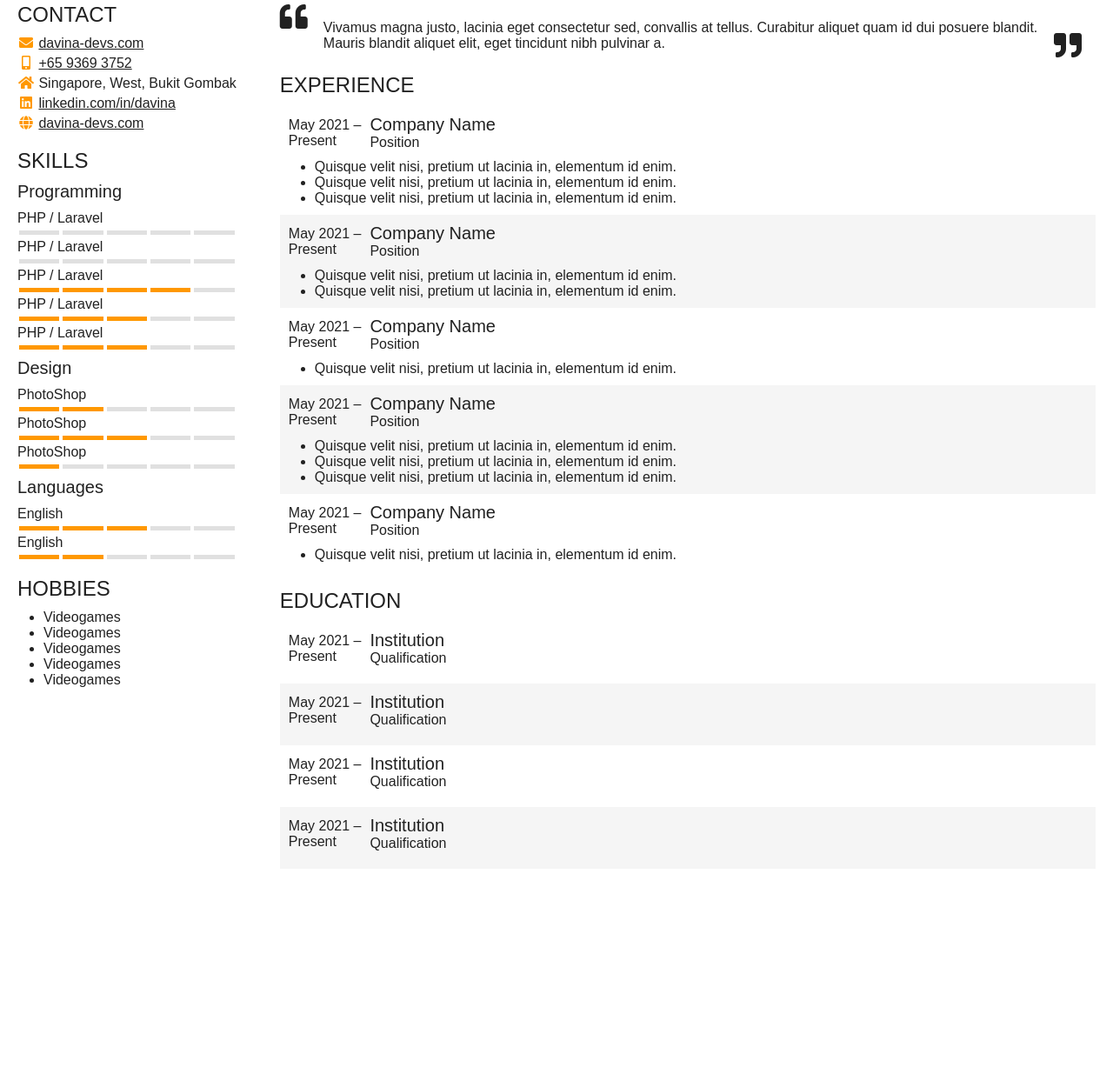
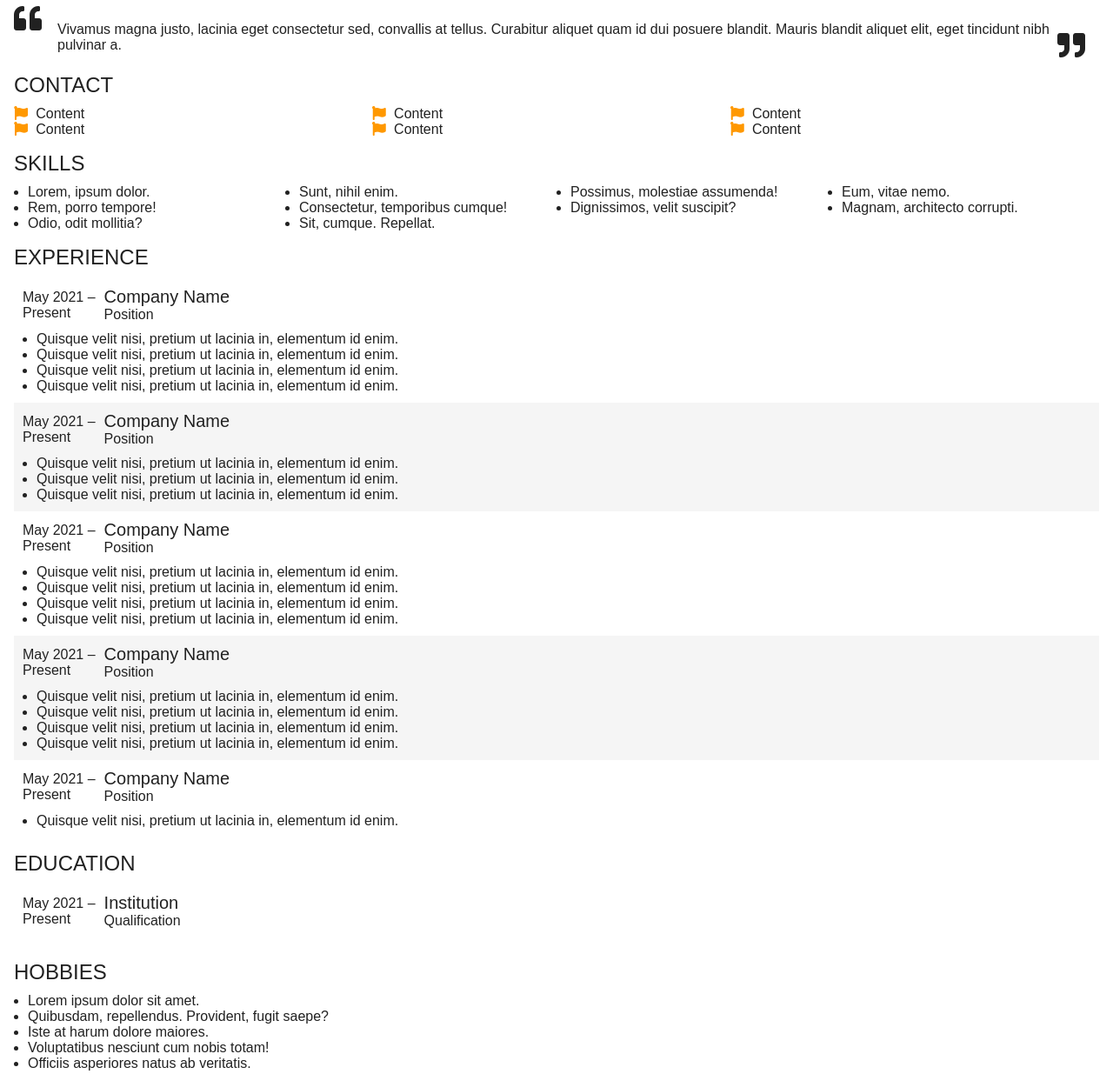
Before and after one commit to davinaleong/proj-resume-template, a plain HTML site: page index.html in a window 1280 px wide. Shown: the part 236-1471 px from the top of the page at 87% size. Before the commit the page ends 1255 px from the top, so only its background shows below. Drawn offline with Linux system fonts and the light colour scheme; a web font is replaced by a local one.

Commit message:
Revised resume layout

```diff
--- a/css/main.css
+++ b/css/main.css
@@ -81,11 +81,11 @@ code, .code, pre, .pre {
 }
 
 ul, ol {
-  margin-left: 30px;
+  margin-left: 1em;
 }
 
 p, .p {
-  margin-bottom: 5px;
+  margin-bottom: 0.2em;
 }
 
 .text-align-left {
@@ -94,6 +94,10 @@ p, .p {
 
 .text-align-center {
   text-align: center;
+}
+
+.text-orange {
+  color: var(--color-orange);
 }
 
 .text-align-right {
@@ -118,12 +122,12 @@ header {
 
 aside {
   grid-area: aside;
-  padding-left: 20px;
-  padding-right: 20px;
+  padding-left: 1em;
+  padding-right: 1em;
 }
 
 aside>section {
-  margin-bottom: 20px;
+  margin-bottom: 1em;
 }
 
 aside>section>div {
@@ -136,12 +140,12 @@ aside>section>div {
 
 .content {
   grid-area: content;
-  padding-left: 20px;
-  padding-right: 20px;
+  padding-left: 1em;
+  padding-right: 1em;
 }
 
 .content>section:not(:first-child) {
-  margin-bottom: 20px;
+  margin-bottom: 1em;
 }
 
 main {
@@ -150,7 +154,7 @@ main {
     "header"
     "aside"
     "content";
-  gap: 30px;
+  gap: 1em;
 }
 
 .img-responsive {
@@ -213,8 +217,31 @@ main {
   background-color: var(--color-yellow);
 }
 
+.contact ul {
+  list-style-type: none;
+  margin-left: 0;
+  width: 100%;
+  display: flex;
+  flex-wrap: wrap;
+}
+
+.contact ul > * {
+  width: 33%;
+}
+
 .contact i {
   color: var(--color-orange);
+  margin-right: 0.3em;
+}
+
+.skills ul {
+  width: 100%;
+  display: flex;
+  flex-wrap: wrap;
+}
+
+.skills ul > * {
+  width: 25%;
 }
 
 .rating {
@@ -284,18 +311,6 @@ main {
 }
 
 @media screen and (min-width: 540px) {
-  main {
-    grid-template-areas:
-      "header header"
-      "aside content";
-  }
-
-  aside {
-    grid-area: aside;
-    padding-left: 20px;
-    padding-right: 0;
-  }
-
   div#content {
     grid-area: content;
     padding-left: 0;
--- a/index.html
+++ b/index.html
@@ -22,7 +22,7 @@
         <div class="landing-upper">
           <div class="landing-content">
             <div class="image">
-              <img src="" alt="profile pic" class="img-responsive">
+              <img src="images/professional-circle-420.png" alt="profile pic" class="img-responsive">
             </div>
             <div class="text">
               <h1 class="text-uppercase">Davina Leong</h1>
@@ -34,39 +34,125 @@
       </section>
     </header>
 
-    <aside>
-      <h2 class="h5 text-uppercase heading-contact">Contact</h2>
-
-      <section class="contact"></section>
-
-      <h2 class="h5 text-uppercase heading-skills">Skills</h2>
-
-      <section class="skills"></section>
-
-      <h2 class="h5 text-uppercase heading-hobbies">Hobbies</h2>
-
-      <section class="hobbies"></section>
-    </aside>
-
     <div class="content">
       <section class="description">
         <i class="fa fa-quote-left fa-2x left-quote"></i>
-        <p></p>
+        <p>Vivamus magna justo, lacinia eget consectetur sed, convallis at tellus. Curabitur aliquet quam id dui posuere blandit. Mauris blandit aliquet elit, eget tincidunt nibh pulvinar a.</p>
         <i class="fa fa-quote-right fa-2x right-quote"></i>
       </section>
 
+      <h2 class="h5 text-uppercase heading-contact">Contact</h2>
+      <section class="contact">
+        <ul>
+          <li><i class="fa fa-flag"></i> Content</li>
+          <li><i class="fa fa-flag"></i> Content</li>
+          <li><i class="fa fa-flag"></i> Content</li>
+          <li><i class="fa fa-flag"></i> Content</li>
+          <li><i class="fa fa-flag"></i> Content</li>
+          <li><i class="fa fa-flag"></i> Content</li>
+        </ul>
+      </section>
+
+      <h2 class="h5 text-uppercase heading-skills">Skills</h2>
+      <section class="skills">
+        <ul>
+          <li>Lorem, ipsum dolor.</li>
+          <li>Sunt, nihil enim.</li>
+          <li>Possimus, molestiae assumenda!</li>
+          <li>Eum, vitae nemo.</li>
+          <li>Rem, porro tempore!</li>
+          <li>Consectetur, temporibus cumque!</li>
+          <li>Dignissimos, velit suscipit?</li>
+          <li>Magnam, architecto corrupti.</li>
+          <li>Odio, odit mollitia?</li>
+          <li>Sit, cumque. Repellat.</li>
+        </ul>
+      </section>
+
       <h2 class="h5 text-uppercase heading-experience">Experience</h2>
+      <section class="experience">
+        <div class="experience-item">
+          <div class="title">
+            <div class="period">May 2021 –<br>Present</div>
+            <div class="text">
+              <h3 class="h6">Company Name</h3>
+              <p>Position</p>
+            </div>
+          </div><!-- /.title -->
+          <ul><li>Quisque velit nisi, pretium ut lacinia in, elementum id enim.</li><li>Quisque velit nisi, pretium ut lacinia in, elementum id enim.</li><li>Quisque velit nisi, pretium ut lacinia in, elementum id enim.</li><li>Quisque velit nisi, pretium ut lacinia in, elementum id enim.</li></ul>
+        </div><!-- /.experience-item -->
 
-      <section class="experience"></section>
+        <div class="experience-item">
+          <div class="title">
+            <div class="period">May 2021 –<br>Present</div>
+            <div class="text">
+              <h3 class="h6">Company Name</h3>
+              <p>Position</p>
+            </div>
+          </div><!-- /.title -->
+          <ul><li>Quisque velit nisi, pretium ut lacinia in, elementum id enim.</li><li>Quisque velit nisi, pretium ut lacinia in, elementum id enim.</li><li>Quisque velit nisi, pretium ut lacinia in, elementum id enim.</li></ul>
+        </div><!-- /.experience-item -->
+
+        <div class="experience-item">
+          <div class="title">
+            <div class="period">May 2021 –<br>Present</div>
+            <div class="text">
+              <h3 class="h6">Company Name</h3>
+              <p>Position</p>
+            </div>
+          </div><!-- /.title -->
+          <ul><li>Quisque velit nisi, pretium ut lacinia in, elementum id enim.</li><li>Quisque velit nisi, pretium ut lacinia in, elementum id enim.</li><li>Quisque velit nisi, pretium ut lacinia in, elementum id enim.</li><li>Quisque velit nisi, pretium ut lacinia in, elementum id enim.</li></ul>
+        </div><!-- /.experience-item -->
+
+        <div class="experience-item">
+          <div class="title">
+            <div class="period">May 2021 –<br>Present</div>
+            <div class="text">
+              <h3 class="h6">Company Name</h3>
+              <p>Position</p>
+            </div>
+          </div><!-- /.title -->
+          <ul><li>Quisque velit nisi, pretium ut lacinia in, elementum id enim.</li><li>Quisque velit nisi, pretium ut lacinia in, elementum id enim.</li><li>Quisque velit nisi, pretium ut lacinia in, elementum id enim.</li><li>Quisque velit nisi, pretium ut lacinia in, elementum id enim.</li></ul>
+        </div><!-- /.experience-item -->
+
+        <div class="experience-item">
+          <div class="title">
+            <div class="period">May 2021 –<br>Present</div>
+            <div class="text">
+              <h3 class="h6">Company Name</h3>
+              <p>Position</p>
+            </div>
+          </div><!-- /.title -->
+          <ul><li>Quisque velit nisi, pretium ut lacinia in, elementum id enim.</li></ul>
+        </div><!-- /.experience-item -->
+      </section>
 
       <h2 class="h5 text-uppercase heading-education">Education</h2>
+      <section class="education">
+        <div class="education-item">
+          <div class="title">
+            <div class="period">May 2021 –<br>Present</div>
+            <div class="text">
+              <h3 class="h6">Institution</h3>
+              <p>Qualification</p>
+            </div>
+          </div><!-- /.title -->
+        </div><!-- /.education-item -->
+      </section>
 
-      <section class="education"></section>
+      <h2 class="h5 text-uppercase heading-hobbies">Hobbies</h2>
+      <section class="hobbies">
+        <ul>
+          <li>Lorem ipsum dolor sit amet.</li>
+          <li>Quibusdam, repellendus. Provident, fugit saepe?</li>
+          <li>Iste at harum dolore maiores.</li>
+          <li>Voluptatibus nesciunt cum nobis totam!</li>
+          <li>Officiis asperiores natus ab veritatis.</li>
+        </ul>
+      </section>
     </div>
   </main>
 
   <script src="js/jquery-3.6.0.min.js"></script>
-  <script src="js/settings.js"></script>
-  <script src="js/main.js"></script>
 </body>
 </html>
```
Also changed, not shown: v1.html (added, +72 -0 lines).
